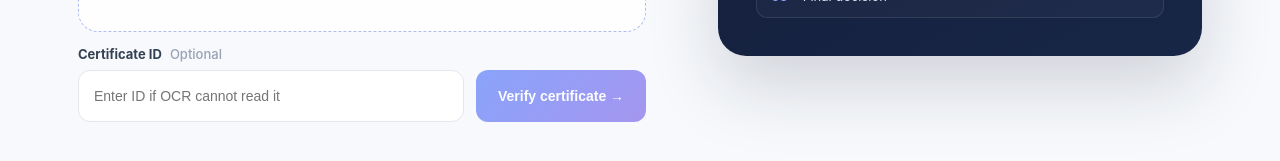
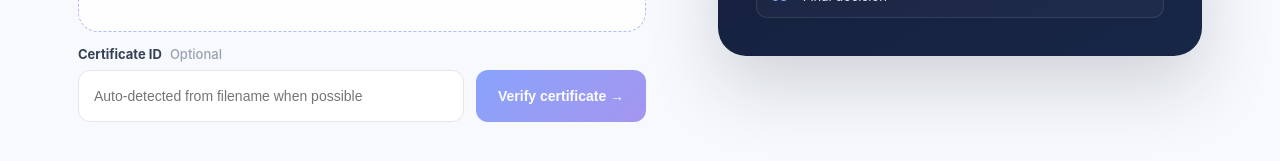
Before and after one commit to manaswi-7/AI-Blockchain-Certificate-Verification, a Next.js app in the folder frontend/: page / in a window 1280 px wide. Shown: the part 709-870 px from the top of the page. Built offline with nearby package versions, Linux system fonts and the light colour scheme.

Commit message:
feat: auto-detect certificate ID from filename

```diff
--- a/frontend/app/page.tsx
+++ b/frontend/app/page.tsx
@@ -34,6 +34,11 @@ export default function Home() {
   const [loading, setLoading] = useState(false);
   const [message, setMessage] = useState("");
 
+  function detectCertificateId(filename: string) {
+    const match = filename.match(/CERT\\d{6,}/i);
+    return match ? match[0].toUpperCase() : "";
+  }
+
   async function verify(e: FormEvent) {
     e.preventDefault();
     if (!file) return;
@@ -67,10 +72,10 @@ export default function Home() {
               <span className="upload-icon">↑</span>
               <span className="upload-title">{file ? file.name : "Choose a certificate to verify"}</span>
               <span className="upload-subtitle">{file ? "Certificate selected" : "PNG, JPG or JPEG · Max 10 MB"}</span>
-              <input type="file" accept="image/png,image/jpeg,image/jpg" onChange={(e) => { setFile(e.target.files?.[0] || null); setResult(null); setMessage(""); }} />
+              <input type="file" accept="image/png,image/jpeg,image/jpg" onChange={(e) => { const selected = e.target.files?.[0] || null; setFile(selected); setResult(null); setMessage(""); if (selected) { const detected = detectCertificateId(selected.name); if (detected && !certificateId) setCertificateId(detected); } }} />
             </label>
             <div className="id-row">
-              <label className="field"><span>Certificate ID <em>Optional</em></span><input value={certificateId} onChange={(e) => setCertificateId(e.target.value)} placeholder="Enter ID if OCR cannot read it" /></label>
+              <label className="field"><span>Certificate ID <em>Optional</em></span><input value={certificateId} onChange={(e) => setCertificateId(e.target.value)} placeholder="Auto-detected from filename when possible" /></label>
               <button className="verify-button" disabled={!file || loading}>{loading ? "Verifying…" : "Verify certificate →"}</button>
             </div>
           </form>
```
